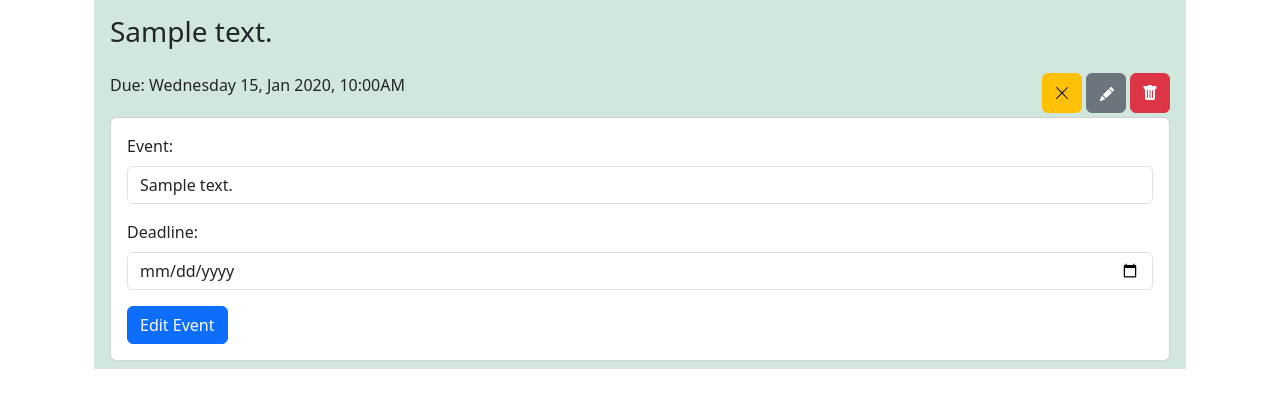
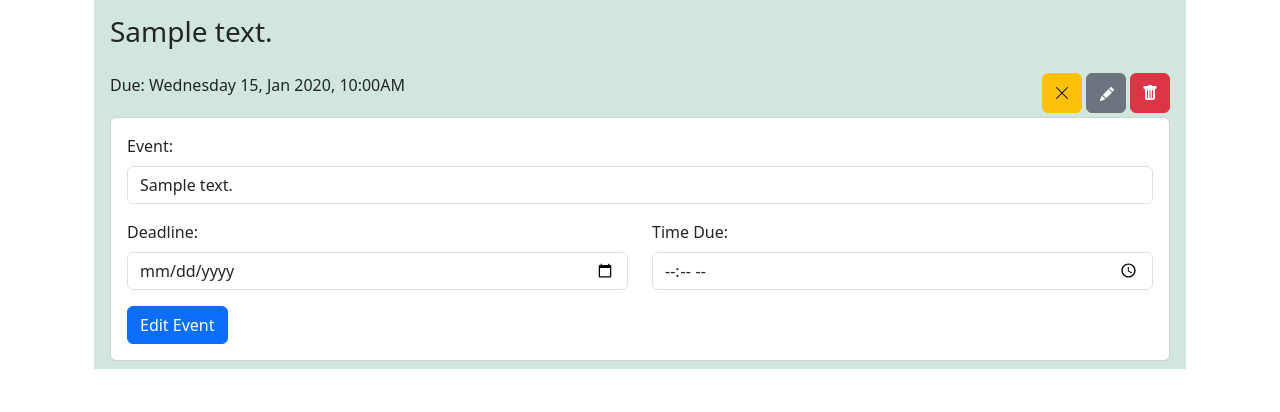
Before and after one commit to LogicEgg/CITasker, a Flask app: page /classes/1 in a window 1280 px wide, after a click that opens the changed part. Shown: the part 388-800 px from the top of the page. Run offline with Flask 3, Linux system fonts and the light colour scheme; a user stored in the database is signed in; tables that the repository leaves empty hold one stand-in row (values such as "Sample post"); parts of the project's set-up code (start-up, migrations or seed data) failed here and were passed over.

Commit message:
Added time field for editing task

```diff
--- a/templates/class_page.html
+++ b/templates/class_page.html
@@ -98,9 +98,18 @@
                             placeholder="Updated Description">
                         </div>
                         <div class="mb-3">
-                            <label for="deadline" class="form-label">Deadline:</label>
-                            <input type="date" class="form-control" name="deadline"
-                            placeholder="Updated Deadline (YYYY-MM-DD, HH:MM)">
+                            <div class="row">
+                                <div class="col">
+                                    <label for="deadline" class="form-label">Deadline:</label>
+                                    <input type="date" class="form-control" name="deadline"
+                                    placeholder="Updated Deadline (YYYY-MM-DD, HH:MM)">
+                                </div>
+                                <div class="col">
+                                    <label for="time" class="form-label">Time Due:</label>
+                                    <input type="time" class="form-control" name="time"
+                                    placeholder="Updated Time Due (HH:MM)">
+                                </div>
+                            </div>
                         </div>
                         <button type="submit" class="btn btn-primary">Edit Event</button>
                     </form>
```
